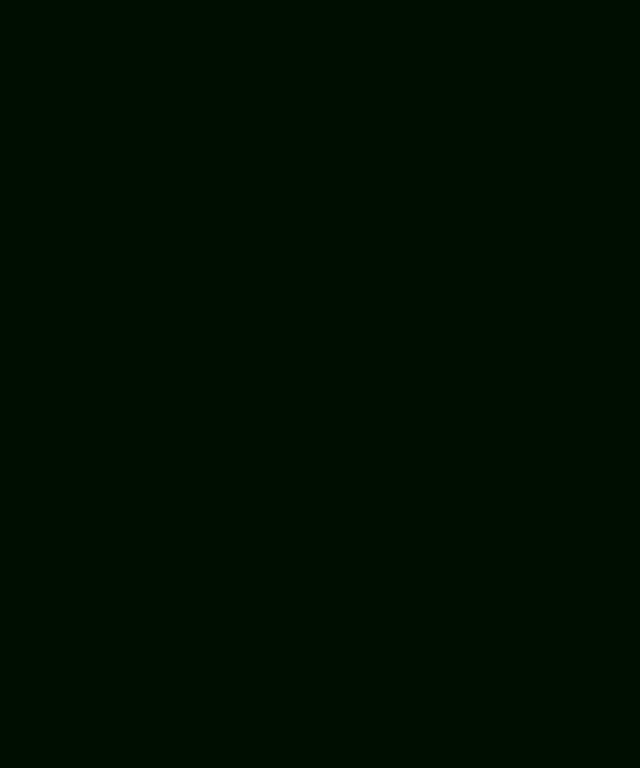
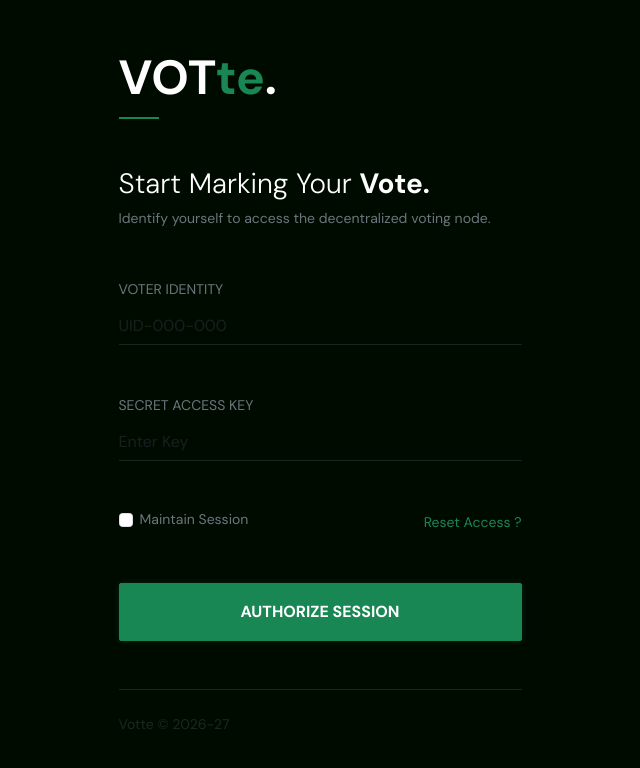
Before and after one commit to ashminashref/VOTte, a React (Vite) app: page /login in a window 1280 px wide. Before the commit this address had no page. Shown: the top 768 px of the page, without its empty margins (320-960 px from the left). Built offline with nearby package versions, Linux system fonts and the light colour scheme.

Commit message:
created component for login

```diff
--- a/src/App.jsx
+++ b/src/App.jsx
@@ -2,6 +2,7 @@
 import { Route, Routes } from 'react-router-dom'
 import './App.css'
 import Home from './components/pages/TempHome'
+import Login from './components/Login/Login'
 
 function App() {
 
@@ -9,6 +10,7 @@ function App() {
     <>
   <Routes>
     <Route path='' element = {<Home/>}/>
+    <Route path='login' element = {<Login/>} />
   </Routes>
     </>
   )
--- /dev/null
+++ b/src/components/Login/Login.css
@@ -0,0 +1,48 @@
+/* Login.css */
+
+/* Subtle pulse for the login button */
+@keyframes glow-pulse {
+  0% { box-shadow: 0 0 5px rgba(25, 135, 84, 0.2); }
+  50% { box-shadow: 0 0 20px rgba(25, 135, 84, 0.6); }
+  100% { box-shadow: 0 0 5px rgba(25, 135, 84, 0.2); }
+}
+
+.premium-btn {
+  animation: glow-pulse 3s infinite;
+  transition: all 0.3s ease !important;
+  border-radius: 2px !important; /* Sharp edges look more premium than round */
+  text-transform: uppercase;
+  font-size: 0.85rem;
+}
+
+.premium-btn:hover {
+  letter-spacing: 2px;
+  background-color: #1eb36a !important;
+}
+
+/* Minimalist floating inputs */
+.premium-input {
+  background: transparent !important;
+  border: none !important;
+  border-bottom: 1px solid rgba(255, 255, 255, 0.1) !important;
+  border-radius: 0 !important;
+  padding-left: 0 !important;
+  color: white !important;
+  transition: border-color 0.4s ease !important;
+}
+
+.premium-input:focus {
+  box-shadow: none !important;
+  border-bottom: 1px solid #198754 !important;
+}
+
+/* Background light source */
+.bg-glow {
+  position: absolute;
+  top: 0;
+  right: 0;
+  width: 40%;
+  height: 100%;
+  /* background: radial-gradient(circle at 70% 50%, rgba(25, 135, 84, 0.15) 0%, transparent 70%); */
+  pointer-events: none;
+}
--- /dev/null
+++ b/src/components/Login/Login.jsx
@@ -0,0 +1,81 @@
+import { Container, Row, Col, Form, Button } from 'react-bootstrap';
+import './Login.css';
+
+const Login = () => {
+  return (
+    <div style={{ backgroundColor: '#000b00', minHeight: '100vh', position: 'relative', overflow: 'hidden' }} className="d-flex align-items-center">
+      {/* Dynamic Background Element */}
+      <div className="bg-glow"></div>
+
+      <Container>
+        <Row className="justify-content-center">
+          <Col md={8} lg={5}>
+            <div className="px-4">
+              {/* Brand Section */}
+              <div className="mb-5">
+                <h1 className="text-white display-5 fw-bold mb-0 tracking-tighter">
+                  VOT<span style={{ color: '#198754' }}>te</span>.
+                </h1>
+                <div style={{ width: '40px', height: '2px', backgroundColor: '#198754', marginTop: '10px' }}></div>
+              </div>
+
+              {/* Header Text */}
+              <div className="mb-5">
+                <h3 className="text-white fw-light">Start Marking Your <span className="fw-bold">Vote.</span></h3>
+                <p className="text-secondary small">Identify yourself to access the decentralized voting node.</p>
+              </div>
+
+              {/* Minimal Form */}
+              <Form>
+                <Form.Group className="mb-5">
+                  <Form.Label className="text-secondary small tracking-widest text-uppercase">Voter Identity</Form.Label>
+                  <Form.Control
+                    type="text"
+                    placeholder="UID-000-000"
+                    className="premium-input"
+                  />
+                </Form.Group>
+
+                <Form.Group className="mb-5">
+                  <Form.Label className="text-secondary small tracking-widest text-uppercase">Secret Access Key</Form.Label>
+                  <Form.Control
+                    type="password"
+                    placeholder="Enter Key"
+                    className="premium-input"
+                  />
+                </Form.Group>
+
+                <div className="d-flex justify-content-between align-items-center mb-5">
+                  <Form.Check
+                    type="checkbox"
+                    label="Maintain Session"
+                    className="text-secondary small"
+                  />
+                  <a href="#forgot" className="text-success small text-decoration-none">Reset Access ?</a>
+                </div>
+
+                <div className="d-grid">
+                  <Button
+                    variant="success"
+                    className="premium-btn py-3 fw-bold"
+                    style={{ backgroundColor: '#198754' }}
+                  >
+                    Authorize Session
+                  </Button>
+                </div>
+              </Form>
+
+              <div className="mt-5 pt-4 border-top border-secondary opacity-25">
+                <p className="text-secondary small">
+                  Votte © 2026-27
+                </p>
+              </div>
+            </div>
+          </Col>
+        </Row>
+      </Container>
+    </div>
+  );
+};
+
+export default Login;
--- a/src/components/sharedcomponents/CollapsibleExample.jsx
+++ b/src/components/sharedcomponents/CollapsibleExample.jsx
@@ -3,6 +3,7 @@ import Nav from 'react-bootstrap/Nav';
 import Navbar from 'react-bootstrap/Navbar';
 import './Nav.css'
 import Features from '../home/Features';
+import { Link } from 'react-router-dom';
 
 function CollapsibleExample() {
   return (
@@ -27,9 +28,12 @@ function CollapsibleExample() {
 
           {/* Right: Action Button */}
           <Nav className="align-items-lg-center">
-            <button className='btn btn-request-demo px-3 py-2'>
+            <Link to = '/login' >
+             <button className='btn btn-request-demo px-3 py-2'>
               Get Started
             </button>
+            </Link>
+
           </Nav>
         </Navbar.Collapse>
       </Container>
```
